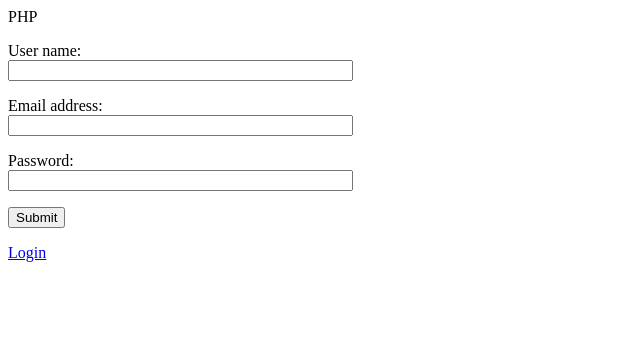
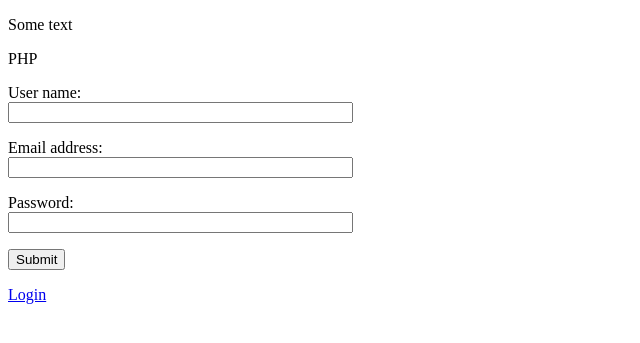
Before and after one commit to steebi/Journal, a PHP site: page /BibTex/ in a window 1280 px wide. Shown: the top 343 px of the page, without its empty margins (0-640 px from the left). Run offline with PHP 8.4, Linux system fonts and the light colour scheme.

Commit message:
asdsadasd

```diff
--- a/index.php
+++ b/index.php
@@ -7,7 +7,7 @@
     </head>
 
     <body>
-
+        <p>Some text</p>
         <?php
             echo "PHP";
             //start the session
```
